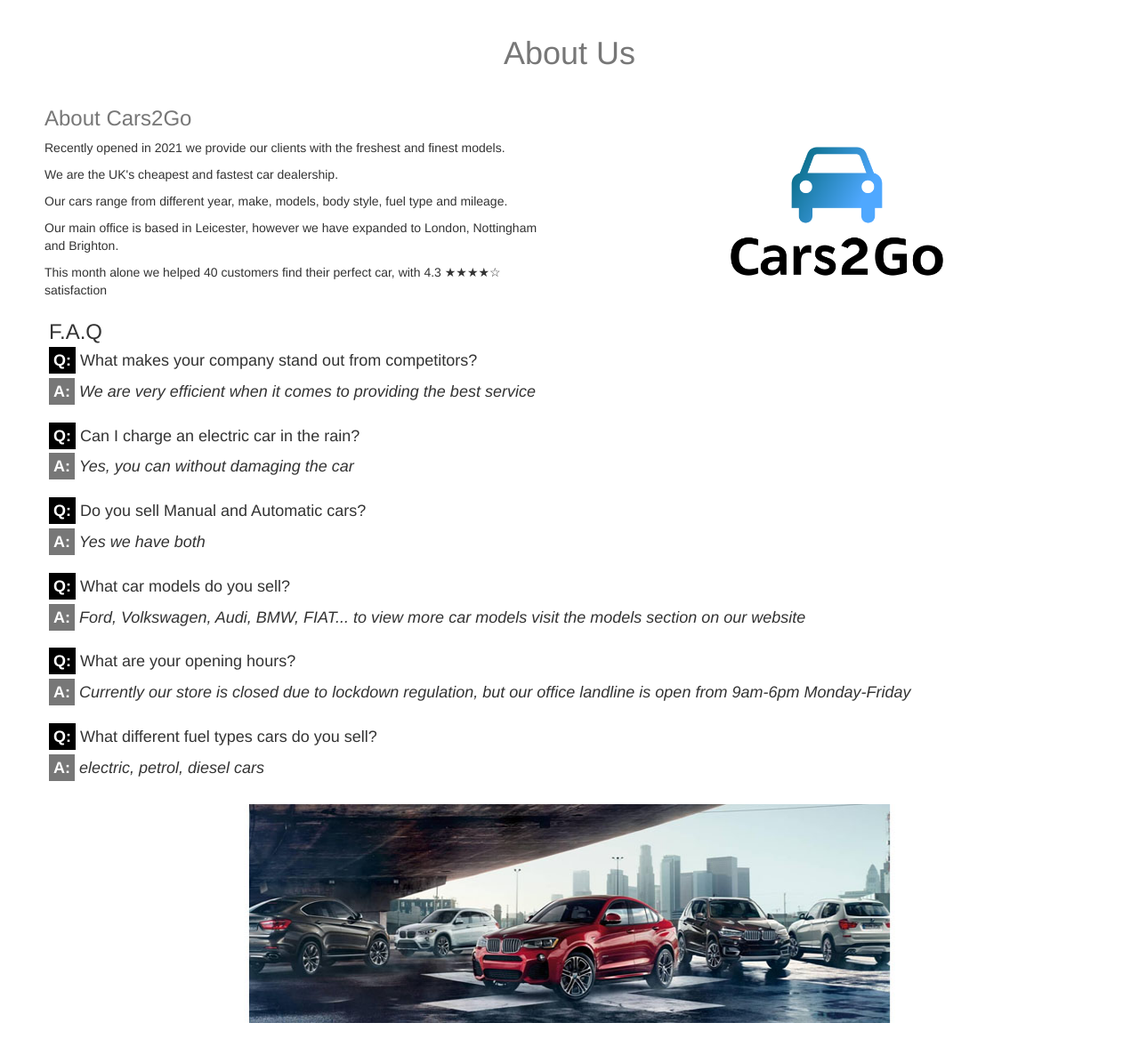
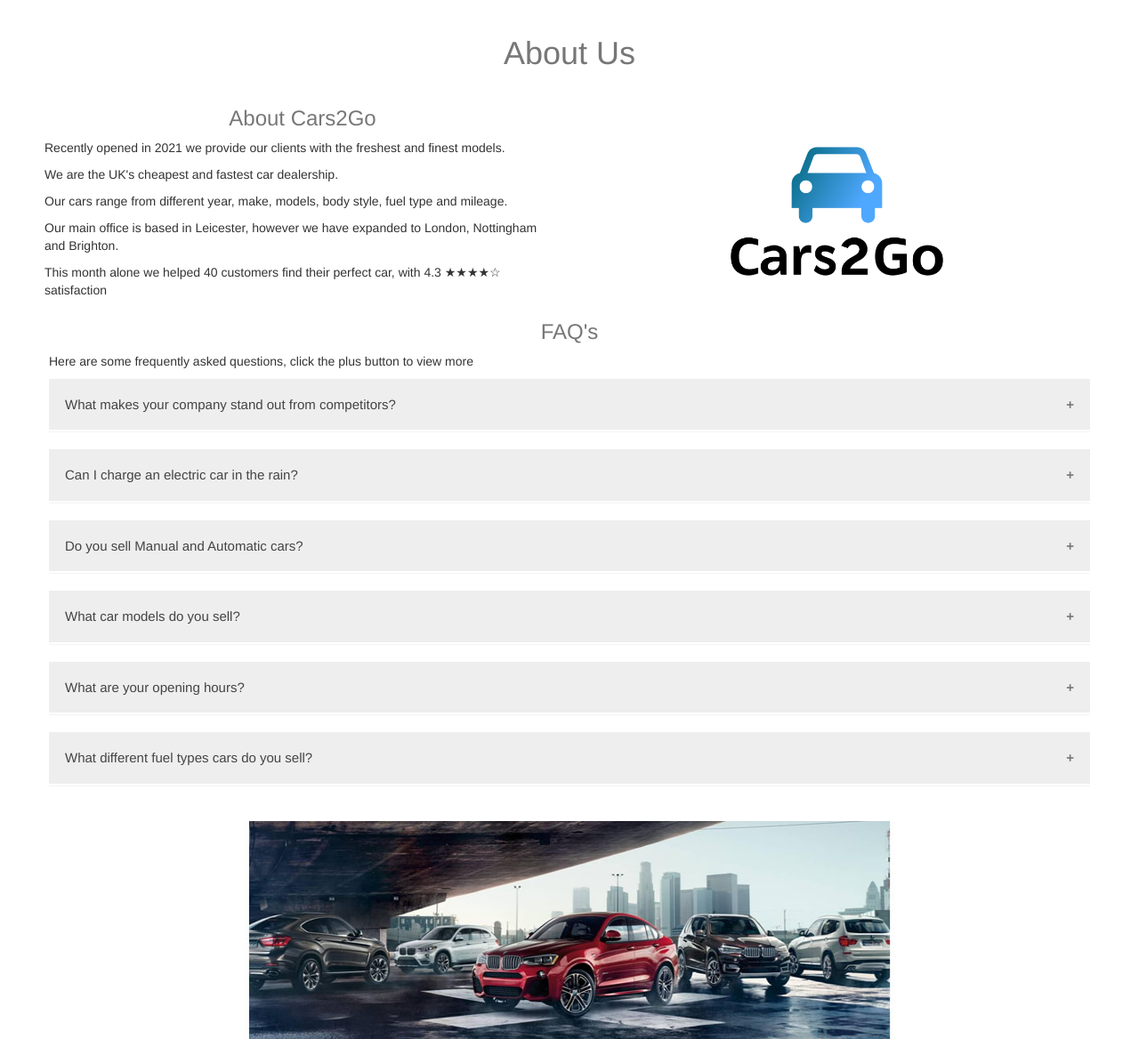
Before and after one commit to IMAT2603-TeamAlpha/TeamD-FlaskApp, a Flask app: page /about in a window 1280 px wide. Shown: the part 52-1220 px from the top of the page at 89% size. Run offline with Flask 2, Linux system fonts and the light colour scheme; parts of the project's set-up code (start-up, migrations or seed data) failed here and were passed over; some libraries are stand-ins or nearby versions.

Commit message:
FAQ's
Added drop down option

```diff
--- a/web/app/static/css/about.css
+++ b/web/app/static/css/about.css
@@ -2,6 +2,11 @@
 h5 {
 	text-align: center;
 }
+
+h3 {
+	text-align: center;
+}
+
 
 * {
   box-sizing: border-box;
--- a/web/app/templates/about.html
+++ b/web/app/templates/about.html
@@ -4,16 +4,57 @@
 
 <link href="{{url_for('static', filename='css/about.css')}}" rel="stylesheet">
 
+<style>
+.accordion {
+  background-color: #eee;
+  color: #444;
+  cursor: pointer;
+  padding: 18px;
+  width: 100%;
+  border: none;
+  text-align: left;
+  outline: none;
+  font-size: 15px;
+  transition: 0.4s;
+}
+
+.active, .accordion:hover {
+  background-color: #ccc;
+}
+
+.accordion:after {
+  content: '\002B';
+  color: #777;
+  font-weight: bold;
+  float: right;
+  margin-left: 5px;
+}
+
+.active:after {
+  content: "\2212";
+}
+
+.panel {
+  padding: 0 18px;
+  background-color: white;
+  max-height: 0;
+  overflow: hidden;
+  transition: max-height 0.2s ease-out;
+}
+</style>
+
 <div class="row">
 	<div class="col-sm-12 col-md-12 text-center">
-		<h1 class="text-muted">About Us</h1>
+		<h1 class="text-muted" >About Us</h1>
 	</div>
 
 	<br>
 
+	</br>
+
 	<div class="row">
 	  <div class="column">
-	    <h3 class= "text-muted">About Cars2Go</h3>
+	    <h3 class= "text-muted" style= "text-align: center">About Cars2Go</h3>
 	    <p> Recently opened in 2021 we provide our clients with the freshest and finest models. </p>
 		<p> We are the UK's cheapest and fastest car dealership. </p>
 		<p> Our cars range from different year, make, models, body style, fuel type and mileage. </p>
@@ -27,25 +68,40 @@
 	</div>
 
 
-	<h3>F.A.Q</h3>
+<h3	class="text-muted">FAQ's</h3>
+<p>Here are some frequently asked questions, click the plus button to view more</p>
+<button class="accordion">What makes your company stand out from competitors?</button>
 
-	<h4 class="faq-question"><span class="faq-question-label">Q:</span> What makes your company stand out from competitors?</h4>
-	<h4 class="faq-answer"><span class="faq-answer-label">A:</span> We are very efficient when it comes to providing the best service</h4>
+<div class="panel">
+  <p>We are very efficient when it comes to providing the best service</p>
+</div>
 
-	<h4 class="faq-question"><span class="faq-question-label">Q:</span> Can I charge an electric car in the rain?</h4>
-	<h4 class="faq-answer"><span class="faq-answer-label">A:</span> Yes, you can without damaging the car</h4>
+<button class="accordion">Can I charge an electric car in the rain?</button>
+<div class="panel">
+  <p>Yes, you can can charge in the rain, without damaging the car</p>
+</div>
 
-	<h4 class="faq-question"><span class="faq-question-label">Q:</span> Do you sell Manual and Automatic cars?</h4>
-	<h4 class="faq-answer"><span class="faq-answer-label">A:</span> Yes we have both</h4>
+<button class="accordion">Do you sell Manual and Automatic cars?</button>
+<div class="panel">
+  <p>Yes we have both</p>
+</div>
 
-	<h4 class="faq-question"><span class="faq-question-label">Q:</span> What car models do you sell?</h4>
-	<h4 class="faq-answer"><span class="faq-answer-label">A:</span> Ford, Volkswagen, Audi, BMW, FIAT... to view more car models visit the models section on our website</h4>
+<button class="accordion">What car models do you sell?</button>
+<div class="panel">
+  <p>Ford, Volkswagen, Audi, BMW, FIAT... to view more car models visit the models section on our website</p>
+</div>
 
-	<h4 class="faq-question"><span class="faq-question-label">Q:</span> What are your opening hours?</h4>
-	<h4 class="faq-answer"><span class="faq-answer-label">A:</span> Currently our store is closed due to lockdown regulation, but our office landline is open from 9am-6pm Monday-Friday</h4>
+<button class="accordion">What are your opening hours?</button>
+<div class="panel">
+  <p>Currently our store is closed due to lockdown regulation, but our office landline is open from 9am-6pm Monday-Friday</p>
+</div>
 
-	<h4 class="faq-question"><span class="faq-question-label">Q:</span> What different fuel types cars do you sell?</h4>
-	<h4 class="faq-answer"><span class="faq-answer-label">A:</span> electric, petrol, diesel cars </h4>
+<button class="accordion"> What different fuel types cars do you sell?</button>
+<div class="panel">
+  <p>Electric, petrol, diesel cars</p>
+</div>
+
+<br>
 
 <div class="row">
 	<div class="col-sm-12 col-md-12 text-center">
@@ -60,4 +116,21 @@
 	<br>
 </div>
 
+<script>
+var acc = document.getElementsByClassName("accordion");
+var i;
+
+for (i = 0; i < acc.length; i++) {
+  acc[i].addEventListener("click", function() {
+    this.classList.toggle("active");
+    var panel = this.nextElementSibling;
+    if (panel.style.maxHeight) {
+      panel.style.maxHeight = null;
+    } else {
+      panel.style.maxHeight = panel.scrollHeight + "px";
+    }
+  });
+}
+</script>
+
 {% endblock %}
```
